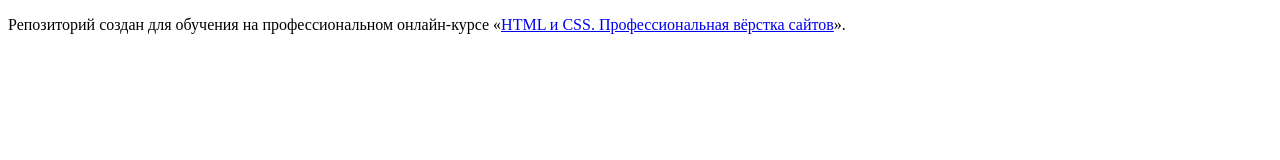
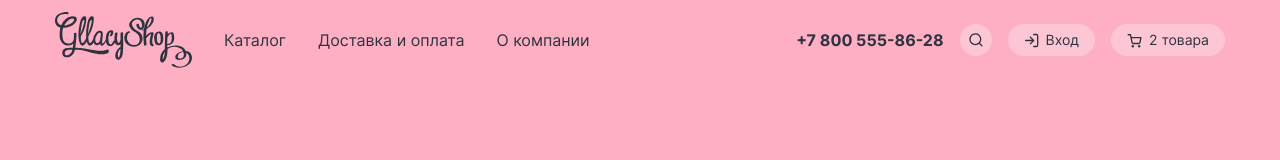
Before and after one commit to htmlacademy-htmlcss/360863-gllacy-34, a plain HTML site: page index.html in a window 1280 px wide. Drawn offline with Linux system fonts and the light colour scheme.

Commit message:
готовый header

```diff
--- a/index.html
+++ b/index.html
@@ -2,11 +2,38 @@
 <html lang="ru">
   <head>
     <meta charset="utf-8">
+    <link rel="stylesheet" href="styles/style.css">
     <title>HTML Academy: Глейси</title>
+    <meta>
   </head>
   <body>
-
-    <p>Репозиторий создан для обучения на профессиональном онлайн‑курсе «<a href="https://htmlacademy.ru/intensive/htmlcss">HTML и CSS. Профессиональная вёрстка сайтов</a>».</p>
-
+  <header>
+    <nav class="header-navigation">
+      <ul class="main-navigation-list">
+        <li class="main-navigation-item">
+          <a class="main-navigation-link" href="/">
+            <img class="header-logo" src="images/header-logo.svg" alt="логотип.">
+          </a>
+        </li>
+        <li class="main-navigation-item">
+          <a class="main-navigation-link" href="#">Каталог</a>
+        </li>
+        <li class="main-navigation-item">
+          <a class="main-navigation-link" href="#">Доставка и оплата</a>
+        </li>
+        <li class="main-navigation-item">
+          <a class="main-navigation-link" href="#">О компании</a>
+        </li>
+      </ul>
+      <ul class="user-navigation-list">
+        <li class="user-navigation-list"><a class="header-telephone" href="tel:88005558628">+7 800 555-86-28</a></li>
+        <li class="user-navigation-list"><button class="header-search" type="button"></button></li>
+        <li class="user-navigation-list"><a class="header-login-link" href="#">Вход</a></li>
+        <li class="user-navigation-list"><a class="header-cart-link" href="#">2 товара</a></li>
+      </ul>
+    </nav>
+  </header>
+  <main></main>
+  <footer></footer>
   </body>
 </html>
--- /dev/null
+++ b/styles/style.css
@@ -0,0 +1,129 @@
+@font-face {
+  font-family: "Inter";
+  src: url("../fonts/inter-400.woff2") format("woff2");
+  font-weight: 400;
+  font-style: normal;
+  font-display: swap;
+}
+
+@font-face {
+  font-family: "Inter";
+  src: url("../fonts/inter-700.woff2") format("woff2");
+  font-weight: 700;
+  font-style: normal;
+  font-display: swap;
+}
+
+@font-face {
+  font-family: "Inter";
+  src: url("../fonts/inter-900.woff2") format("woff2");
+  font-weight: 900;
+  font-style: normal;
+  font-display: swap;
+}
+
+body {
+  background-color: #feafc3;
+}
+
+header {
+  max-width: 1170px;
+  margin: 0 auto;
+}
+.header-navigation {
+  display: flex;
+  flex-wrap: wrap;
+  justify-content: space-between;
+}
+
+.main-navigation-list {
+  display: flex;
+  flex-wrap: wrap;
+  align-items: center;
+  padding: 0;
+  margin: 0;
+  list-style-type: none;
+}
+
+.header-logo {vertical-align: top}
+
+.main-navigation-item:first-child {
+  margin-right: 16px;
+}
+
+.main-navigation-item:first-child .main-navigation-link {
+  padding: 0;
+}
+
+.main-navigation-link {
+  padding: 8px 16px;
+  text-decoration: none;
+  font-family: 'Inter', sans-serif;
+  font-style: normal;
+  font-weight: 400;
+  font-size: 16px;
+  line-height: 20px;
+  color: #2D3440;
+}
+
+.user-navigation-list {
+  display: flex;
+  flex-wrap: wrap;
+  align-items: center;
+  gap: 16px;
+}
+
+.header-telephone {
+  text-decoration: none;
+  font-family: 'Inter', sans-serif;
+  font-style: normal;
+  font-weight: 700;
+  font-size: 16px;
+  line-height: 20px;
+  color: #2D3440;
+}
+
+.header-search {
+  border: none;
+  width: 32px;
+  height: 32px;
+  border-radius: 50%;
+  background: rgba(252, 252, 252, 0.3) url("../images/icons/search-icon.svg") no-repeat center;
+  cursor: pointer;
+}
+
+.header-login-link {
+  display: block;
+  border-radius: 30px;
+  background-color: rgba(252, 252, 252, 0.3);
+  padding: 6px 16px 6px 38px;
+  text-decoration: none;
+  font-family: 'Inter', sans-serif;
+  font-style: normal;
+  font-weight: 400;
+  font-size: 14px;
+  line-height: 20px;
+  color: #2D3440;
+  background-image: url("../images/icons/login-icon.svg");
+  background-repeat: no-repeat;
+  background-position-y: 50%;
+  background-position-x: 16px;
+}
+
+.header-cart-link {
+  display: block;
+  border-radius: 30px;
+  background-color: rgba(252, 252, 252, 0.3);
+  padding: 6px 16px 6px 38px;
+  text-decoration: none;
+  font-family: 'Inter', sans-serif;
+  font-style: normal;
+  font-weight: 400;
+  font-size: 14px;
+  line-height: 20px;
+  color: #2D3440;
+  background-image: url("../images/icons/cart-icon.svg");
+  background-repeat: no-repeat;
+  background-position-y: 50%;
+  background-position-x: 16px;
+}
```
Also changed, not shown: images/header-logo.svg (added), images/icons/cart-icon.svg (added), images/icons/login-icon.svg (added), images/icons/search-icon.svg (added).
